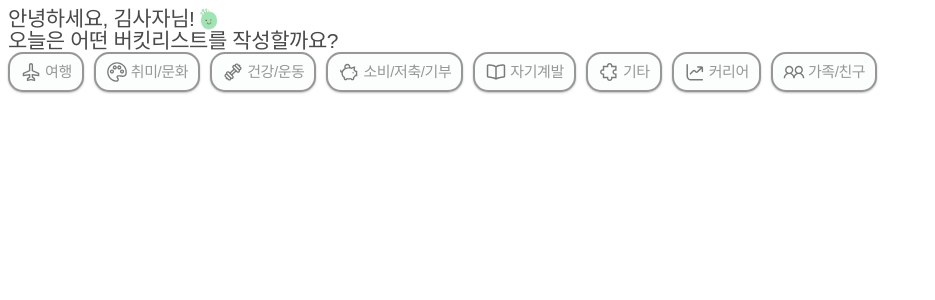
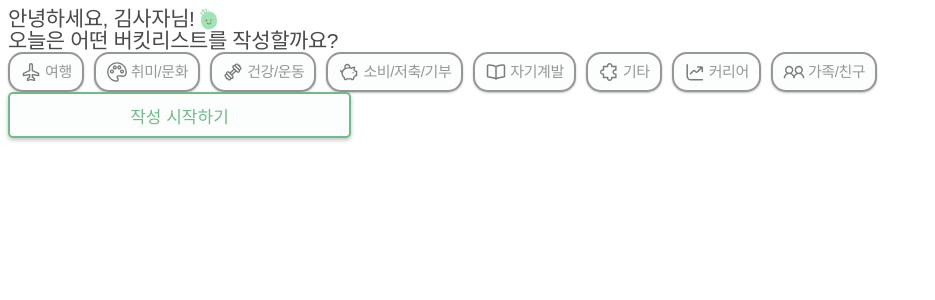
Before and after one commit to miniproject-likelion12th/mini-frontend, a React (Create React App) app: page /writeList in a window 1280 px wide. Shown: the top 300 px of the page, without its empty margins (0-935 px from the left). Built offline with nearby package versions, Linux system fonts and the light colour scheme; a web font is replaced by a local one.

Commit message:
[Feat] 하단 버튼 만들기

```diff
--- a/src/write-list/WriteList.js
+++ b/src/write-list/WriteList.js
@@ -2,6 +2,7 @@ import React from "react";
 import CategoryList from "./component/CategoryList";
 import QuestionTitle from "./component/QuestionTitle";
 import styled from "styled-components";
+import BottomButton from "./component/BottomButton";
 
 const WriteList = () => {
   return (
@@ -12,6 +13,7 @@ const WriteList = () => {
       </Group>
       <QuestionTitle text="오늘은 어떤 버킷리스트를 작성할까요?" />
       <CategoryList />
+      <BottomButton text="작성 시작하기" />
     </div>
   );
 };
--- /dev/null
+++ b/src/write-list/component/BottomButton.jsx
@@ -0,0 +1,26 @@
+import React from "react";
+import styled from "styled-components";
+
+const BottomButton = ({ text }) => {
+  return <Wrapper>{text}</Wrapper>;
+};
+
+export default BottomButton;
+
+const Wrapper = styled.div`
+  width: 339px;
+  height: 42px;
+  border-radius: 5px;
+  border: 2px solid #6fbc89;
+  background: #fbfefd;
+  box-shadow: 0px 2px 4px 0px rgba(0, 0, 0, 0.25);
+  display: inline-flex;
+  justify-content: center;
+  align-items: center;
+  color: #6fbc89;
+  font-size: 17px;
+  font-style: normal;
+  font-weight: 400;
+  line-height: normal;
+  cursor: pointer;
+`;
```
